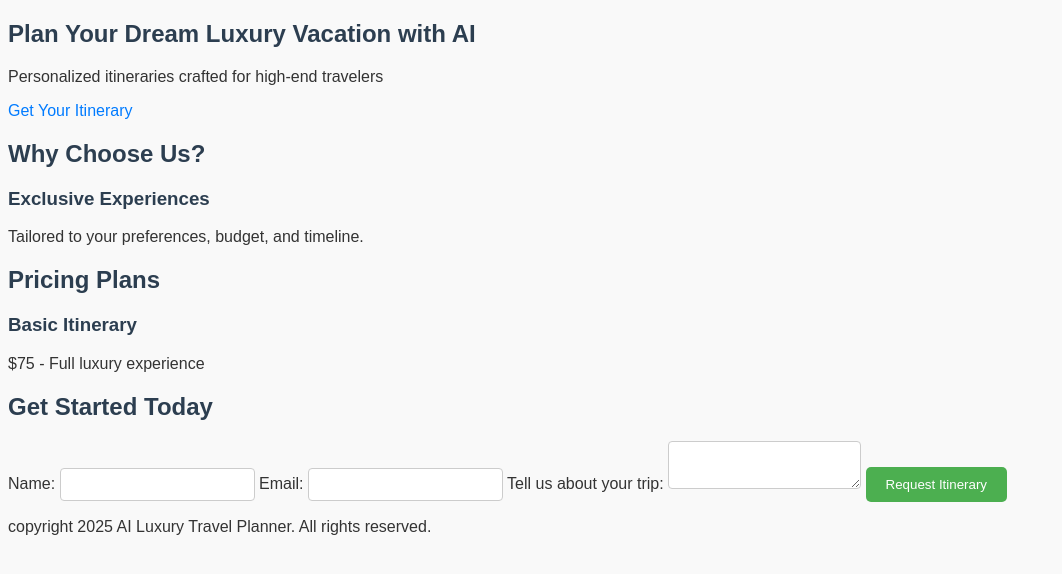
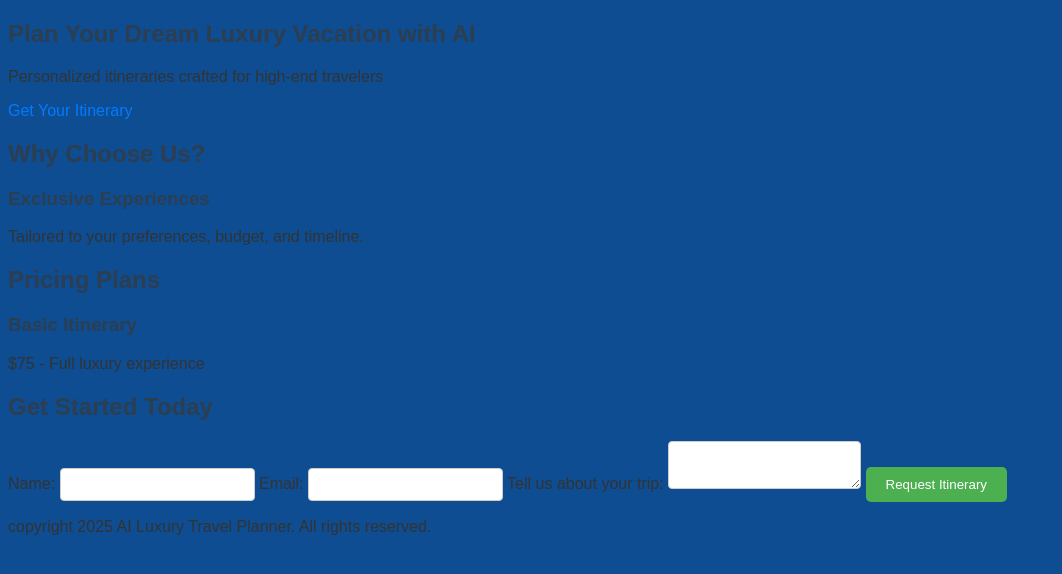
Before and after one commit to jnvest888/jesse.travelai, a plain HTML site: page index.html in a window 1280 px wide. Shown: the whole page, without its empty margins (0-1062 px from the left). Drawn offline with Linux system fonts and the light colour scheme.

Commit message:
Update style.css

```diff
--- a/style.css
+++ b/style.css
@@ -1,6 +1,6 @@
 /* General Page Styles */
 body {
-    background-color: #f9f9f9; /* Light background for better contrast */
+    background-color: #0E4D92; /* Light background for better contrast */
     color: #333333; /* Darker text for better readability */
     font-family: Arial, sans-serif;
 }
```
